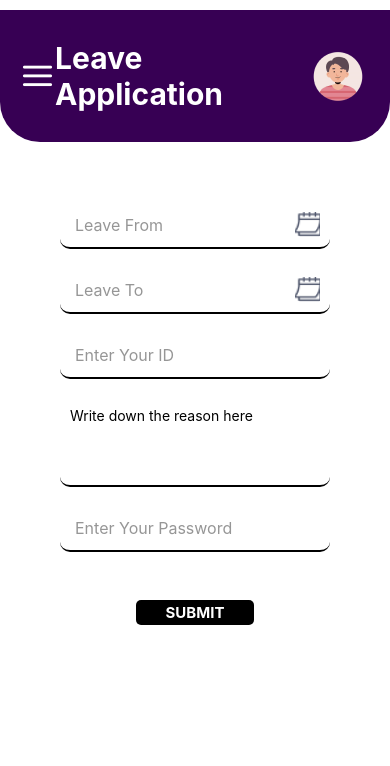
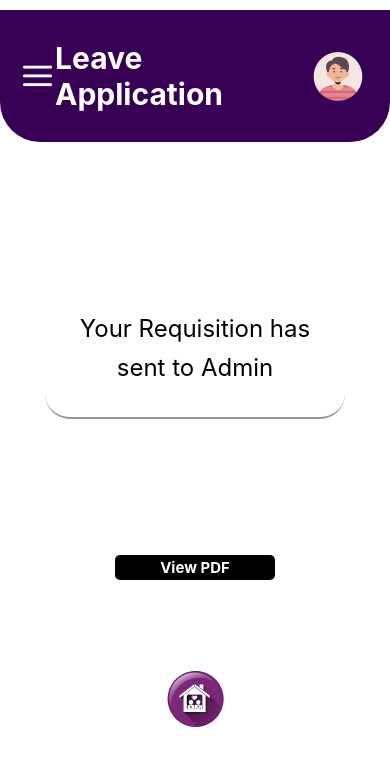
Before and after one commit to alnooristiak/CarriasticApp, a React Native app: screen / in a window 390 px wide. Shown: the top 766 px of the page. Built offline with nearby package versions, Linux system fonts and the light colour scheme.

Commit message:
creating leave application set popup screen

```diff
--- a/App.js
+++ b/App.js
@@ -7,6 +7,7 @@ import EditProfileScreen from "./src/screen/EditProfileScreen";
 import SignUpScreen from "./src/screen/SignUpScreen";
 import LoginScreen from "./src/screen/LoginScreen";
 import LeaveApplicationScreen from "./src/screen/LeaveApplicationScreen";
+import LeaveApplicationSentSceen from "./src/screen/LeaveApplicationSentSceen";
 
 export default function App() {
   return (
@@ -17,7 +18,8 @@ export default function App() {
       {/* <EditProfileScreen /> */}
       {/* <SignUpScreen /> */}
       {/* <LoginScreen /> */}
-      <LeaveApplicationScreen />
+      {/* <LeaveApplicationScreen /> */}
+      <LeaveApplicationSentSceen />
     </View>
   );
 }
--- a/components/buttons/CommonButton.js
+++ b/components/buttons/CommonButton.js
@@ -15,13 +15,17 @@ export default CommonButton
 const styles = StyleSheet.create({
     container: {
         backgroundColor: Colors.black,
-        borderRadius: 5
+        borderRadius: 5,
+        width: 160,
+        justifyContent: 'center',
+        alignSelf: 'center'
     },
     buttonText: {
         color: Colors.white,
         fontSize: 15,
         fontWeight: 700,
         paddingHorizontal: 30,
-        paddingVertical: 3
+        paddingVertical: 3,
+        textAlign: 'center'
     }
 })
--- a/components/buttons/InputDateButton.js
+++ b/components/buttons/InputDateButton.js
@@ -29,7 +29,7 @@ const styles = StyleSheet.create({
     borderBottomColor: Colors.black,
     borderRadius: 10,
     overflow: "hidden",
-    marginBottom: 18,
+    marginBottom: 34,
     padding: 10,
   },
   textSec: {
--- /dev/null
+++ b/components/particles/PopupText.js
@@ -0,0 +1,33 @@
+import { StyleSheet, Text, View } from "react-native";
+import React from "react";
+import { Colors } from "../../src/theme/colors/colors";
+
+const PopupText = ({ tittle, secondTittle }) => {
+  return (
+    <View style={styles.popupContainer}>
+      <Text style={styles.popupText}>{tittle}</Text>
+      <Text style={[styles.popupText, styles.secondText]}>{secondTittle}</Text>
+    </View>
+  );
+};
+
+export default PopupText;
+
+const styles = StyleSheet.create({
+  popupContainer: {
+    justifyContent: "center",
+    alignItems: "center",
+    borderBottomColor: Colors.greay_theam,
+    borderBottomWidth: 2,
+    padding: 35,
+    borderRadius: 25
+  },
+  popupText: {
+    fontSize: 24,
+    fontWeight: 400,
+    textAlign: "center",
+  },
+  secondText: {
+    marginTop: 10,
+  },
+});
--- /dev/null
+++ b/src/screen/LeaveApplicationSentSceen.js
@@ -0,0 +1,49 @@
+import { StyleSheet, Text, View } from "react-native";
+import React from "react";
+import HeaderSection from "../../components/HeaderSection";
+import PopupText from "../../components/particles/PopupText";
+import CommonButton from "../../components/buttons/CommonButton";
+import { Colors } from "../theme/colors/colors";
+import HomeIconButton from "../../components/buttons/HomeIconButton";
+
+const LeaveApplicationSentSceen = () => {
+  return (
+    <View style={styles.container}>
+      <HeaderSection tittle="Leave Application" />
+
+      <View style={styles.textContainer}>
+        <View style={styles.textsContainer}>
+          <PopupText
+            tittle="Your Requisition has"
+            secondTittle="sent to Admin"
+          />
+        </View>
+      </View>
+
+      <View>
+        <CommonButton tittle="View PDF" />
+      </View>
+
+      <View style={styles.homeLink}>
+        <HomeIconButton img={require("../../assets/icons/small_homeIcon.png")} />
+      </View>
+    </View>
+  );
+};
+
+export default LeaveApplicationSentSceen;
+
+const styles = StyleSheet.create({
+  textContainer: {
+    // flex: 1,
+    justifyContent: "center",
+    alignItems: "center",
+    marginVertical: "35%",
+  },
+  textsContainer: {
+
+  },
+  homeLink: {
+    marginTop: 90
+  }
+});
```
